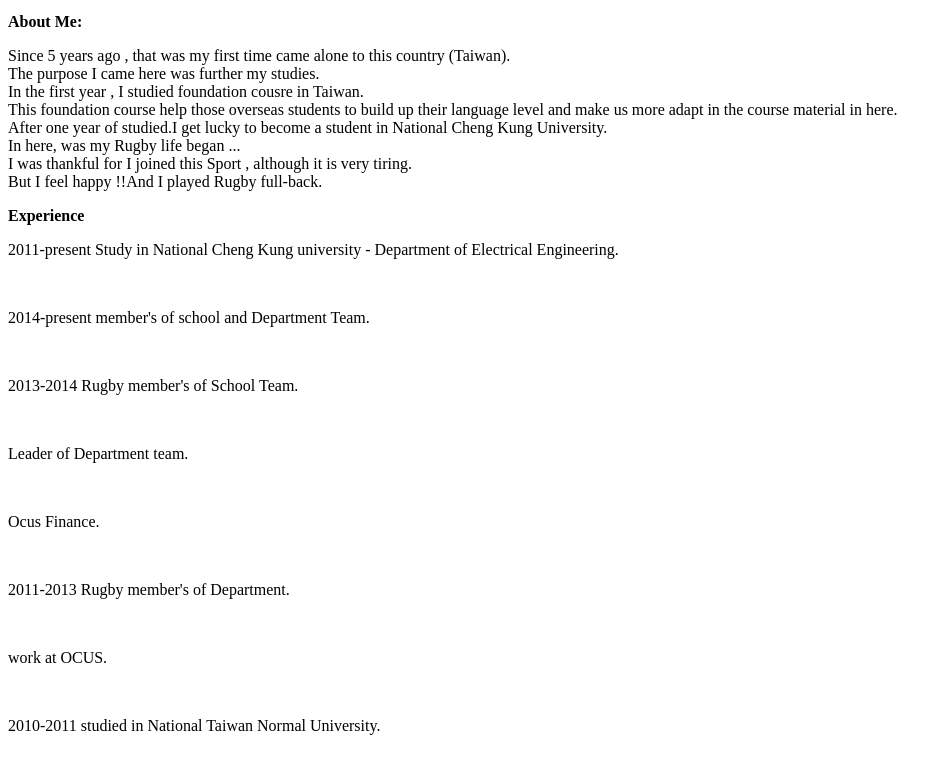
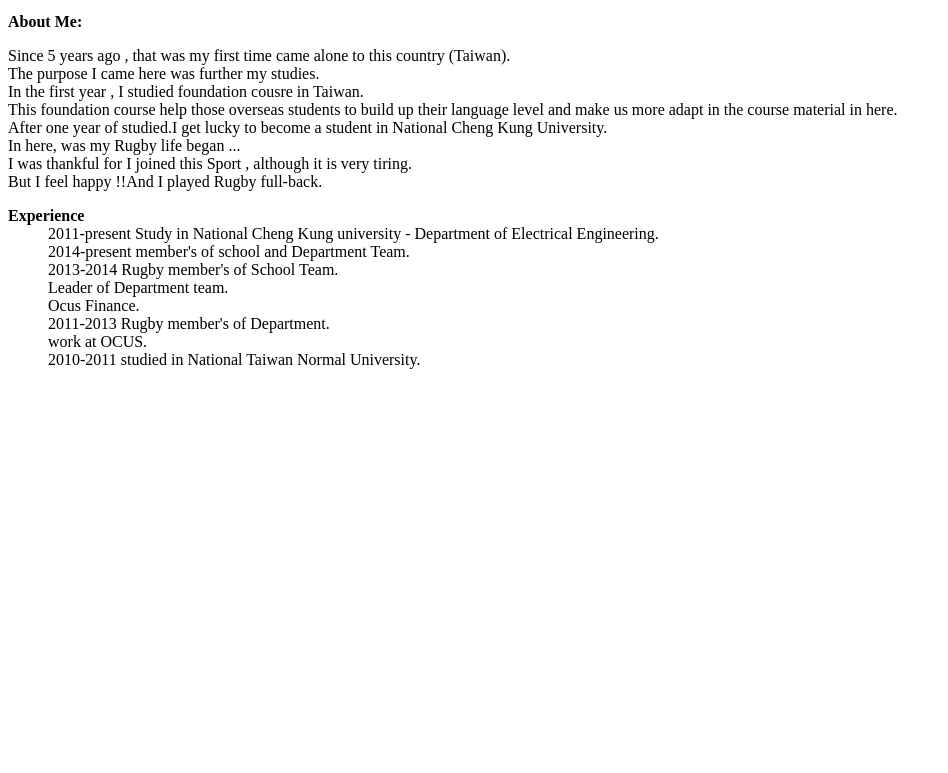
Before and after one commit to Weijia0508/Hello-world, a plain HTML site: page public_html/index.html in a window 1280 px wide. Shown: the part 569-1342 px from the top of the page, without its empty margins (0-948 px from the left). After the commit the page ends 954 px from the top, so only its background shows below. Drawn offline with Linux system fonts and the light colour scheme.

Commit message:
Update index.html

```diff
--- a/public_html/index.html
+++ b/public_html/index.html
@@ -49,16 +49,18 @@
 
       <div class="experience">
         <dl>
-          <strong>Experience</strong>
-          <p>2011-present        Study in National Cheng Kung university - Department of Electrical Engineering.</p><br>
-          <p>2014-present        member's of school and Department Team.</p><br>
-          <p>2013-2014           Rugby member's of School Team.</p><br>
-          <p>                    Leader of Department team.</p><br>
-          <p>                    Ocus Finance.</p><br>
-          <p>2011-2013           Rugby member's of Department.</p><br>
-          <p>                    work at OCUS.</p><br>
-          <p>2010-2011           studied in National Taiwan Normal University.</p><br>
-        </dl>
+          <dt>
+            <strong>Experience</strong>
+              <dd>2011-present        Study in National Cheng Kung university - Department of Electrical Engineering.</dd>
+              <dd>2014-present        member's of school and Department Team.</dd>
+              <dd>2013-2014           Rugby member's of School Team.</dd>
+              <dd>                    Leader of Department team.</dd>
+              <dd>                    Ocus Finance.</dd>
+              <dd>2011-2013           Rugby member's of Department.</dd>
+              <dd>                    work at OCUS.</dd>
+              <dd>2010-2011           studied in National Taiwan Normal University.</dd>
+              </dt>
+           </dl>
 
 
 
```
